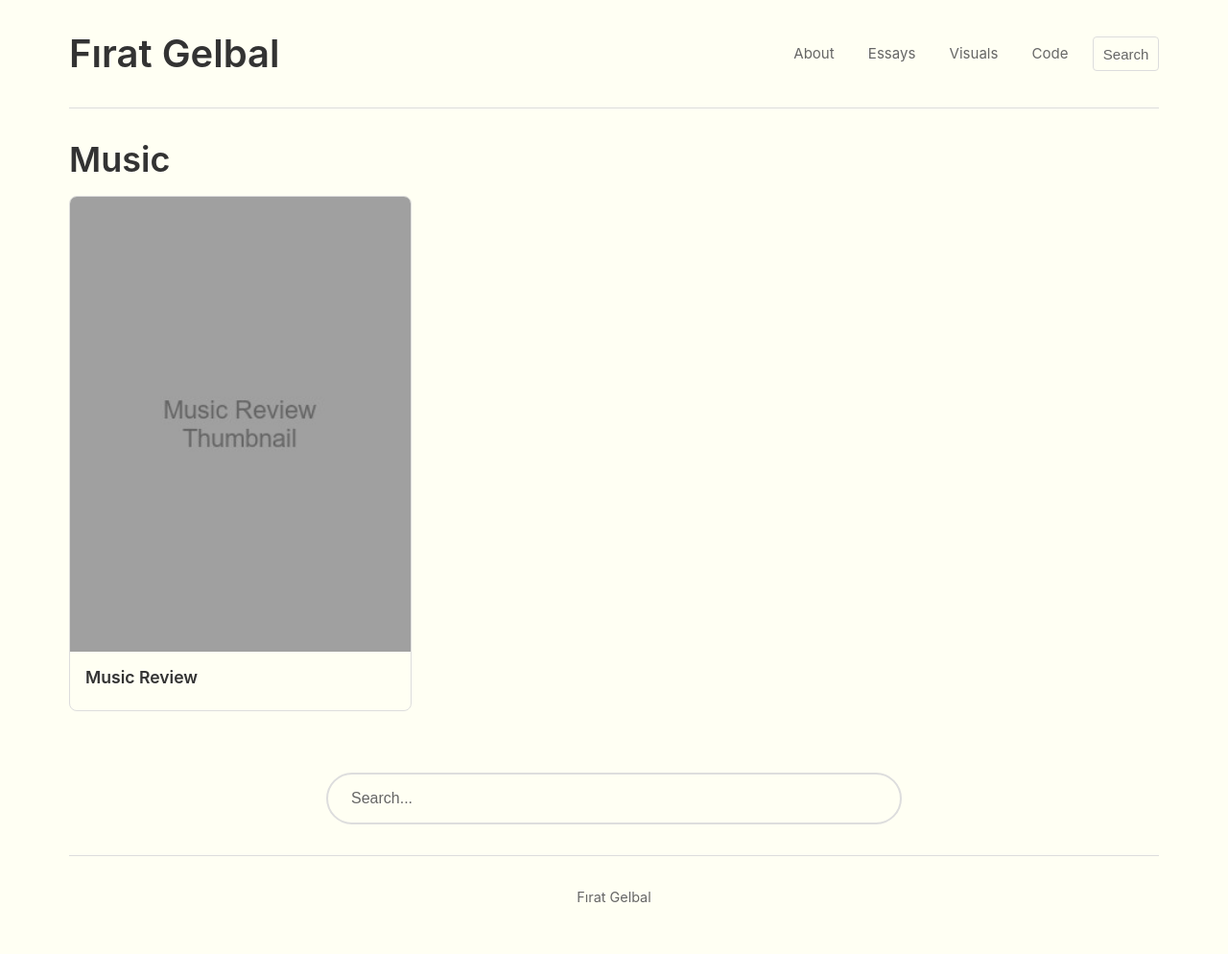
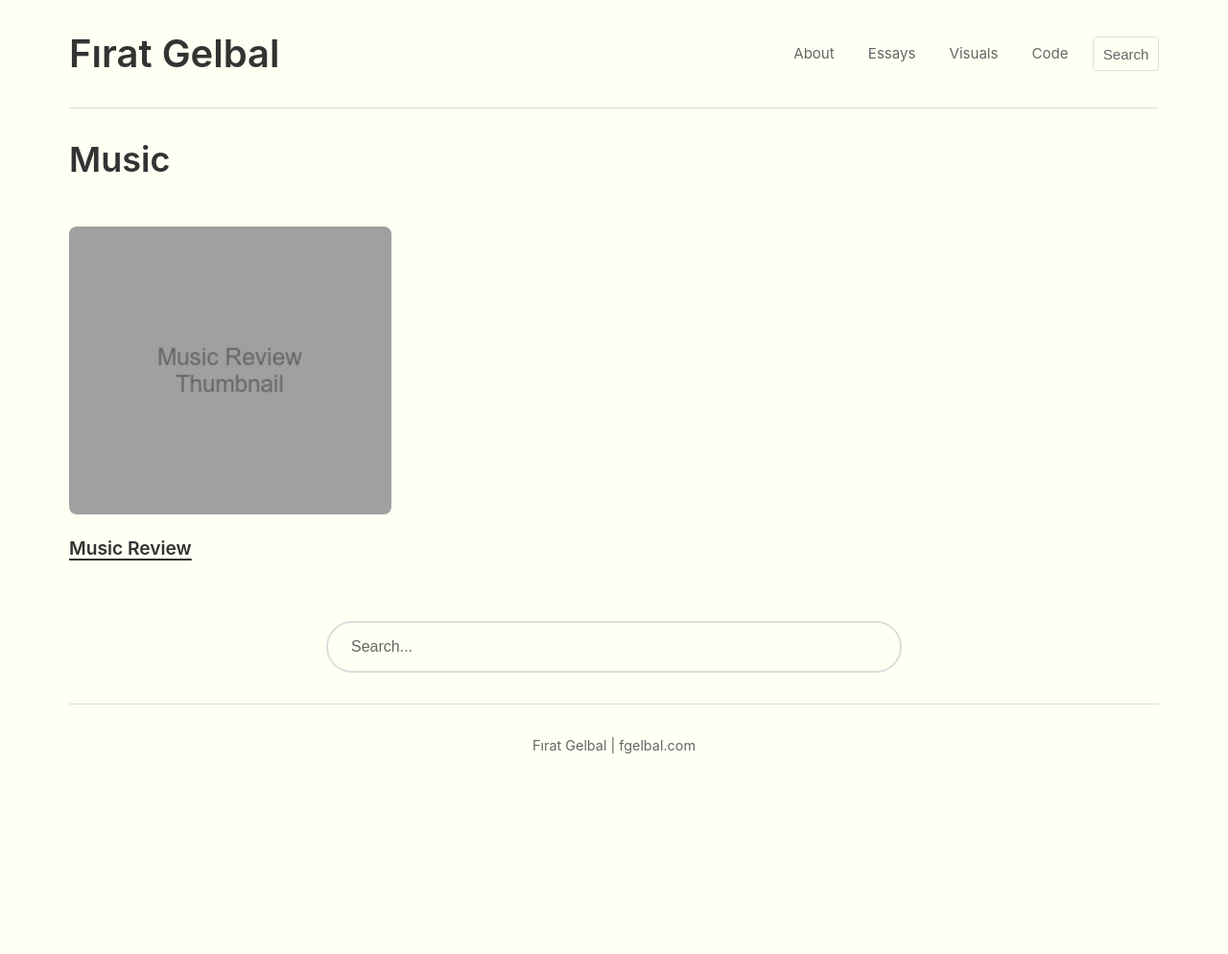
Before and after one commit to gelbal/gelbal.github.io, a Jekyll site: the page built from music.html, in a window 1280 px wide. Shown: the whole page at 96% size. Built offline with Jekyll 4.4.1, drawn with Linux system fonts in a browser that asks for light colours; after the commit the page ends 900 px from its top, so only the background shows below that.

Commit message:
fix: address layout issues and complete visual consistency
- Add domain name fgelbal.com to footer with pipe separator
- Constrain homepage content width to 1000px max-width for better appearance on wide screens
- Reduce page titles to 1.6rem, smaller than site header (2.5rem)
- Apply exact Visuals page styling to Code page using visuals-grid layout
- Move site header font size declaration to base.scss for consistency

```diff
--- a/_layouts/category.html
+++ b/_layouts/category.html
@@ -9,9 +9,17 @@
 {% assign category_posts = site.posts | where: 'category', page.category %}
 
 {% if category_posts.size > 0 %}
-    <div class="content-grid">
+    <div class="visuals-grid">
         {% for post in category_posts %}
-            {% include content-card.html post=post show_excerpt=false %}
+            <article class="visual-item">
+                <a href="{{ post.url | relative_url }}">
+                    {% if post.thumbnail %}
+                        <img src="{{ post.thumbnail | relative_url }}"
+                             alt="{{ post.title }}">
+                    {% endif %}
+                    <h3>{{ post.title }}</h3>
+                </a>
+            </article>
         {% endfor %}
     </div>
 {% else %}
--- a/_layouts/default.html
+++ b/_layouts/default.html
@@ -48,7 +48,7 @@
         {% endunless %}
 
         <footer>
-            <p>{{ site.title }}</p>
+            <p>{{ site.title }} | fgelbal.com</p>
         </footer>
     </div>
 
--- a/_sass/_base.scss
+++ b/_sass/_base.scss
@@ -35,7 +35,12 @@
   line-height: 1.2;
 }
 
-h1 { font-size: 2rem; }
+h1 { font-size: 1.6rem; }
+
+// Site header h1 should be larger
+header h1 a {
+  font-size: 2.5rem;
+}
 h2 { font-size: 1.5rem; }
 h3 { font-size: 1.25rem; }
 
--- a/_sass/_layout.scss
+++ b/_sass/_layout.scss
@@ -25,7 +25,6 @@
     a {
       color: var(--text-color);
       text-decoration: none;
-      font-size: 2.5rem;
 
       &:hover {
         text-decoration: none;
@@ -258,6 +257,9 @@
 // Homepage specific styles
 .home-sections {
   margin-top: 1rem;
+  max-width: 1000px;
+  margin-left: auto;
+  margin-right: auto;
 
   section {
     margin: 2rem 0;
```
Also changed, not shown: references/essay_larger_than_my_name.png (added), references/visuals_i_love_you.png (deleted), 3 other files.
